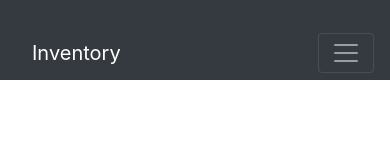
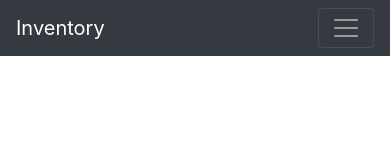
Before and after one commit to Kkmil/StockSim, a plain HTML site: page index.html in a window 390 px wide. Drawn offline with nearby package versions, Linux system fonts and the light colour scheme.

Commit message:
back to alpha v0.12

```diff
--- a/index.html
+++ b/index.html
@@ -8,9 +8,9 @@
 <link rel="stylesheet" href="https://cdn.jsdelivr.net/npm/bootstrap@4.0.0/dist/css/bootstrap.min.css" integrity="sha384-Gn5384xqQ1aoWXA+058RXPxPg6fy4IWvTNh0E263XmFcJlSAwiGgFAW/dAiS6JXm" crossorigin="anonymous">
 </head>
 <body>
-<nav class="navbar navbar-expand-lg navbar-dark bg-dark fixed-top main-navigation">
-  <a class="navbar-brand mr-auto mr-lg-3 ml-3 ml-lg-0" href="#">Inventory</a>
-  <button class="navbar-toggler order-2 order-lg-1" type="button" data-toggle="collapse" data-target="#navbarSupportedContent" aria-controls="navbarSupportedContent" aria-expanded="false" aria-label="Toggle navigation">
+<nav class="navbar navbar-expand-lg navbar-dark bg-dark">
+  <a class="navbar-brand" href="#">Inventory</a>
+  <button class="navbar-toggler " type="button" data-toggle="collapse" data-target="#navbarSupportedContent" aria-controls="navbarSupportedContent" aria-expanded="false" aria-label="Toggle navigation">
     <span class="navbar-toggler-icon"></span>
   </button>
   <div class="collapse navbar-collapse" id="navbarSupportedContent">
--- a/style.css
+++ b/style.css
@@ -4,10 +4,3 @@
 #market {
 	display: none;
 }
-@media only screen and (max-width: 1000px) {
-	.navbar{
-		padding: 0 15px;
-		height: 80px;
-		line-height: 80px;
-	}
-}
```
